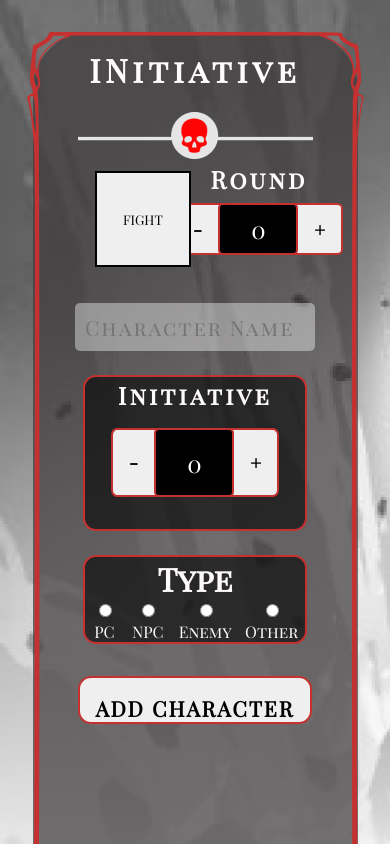
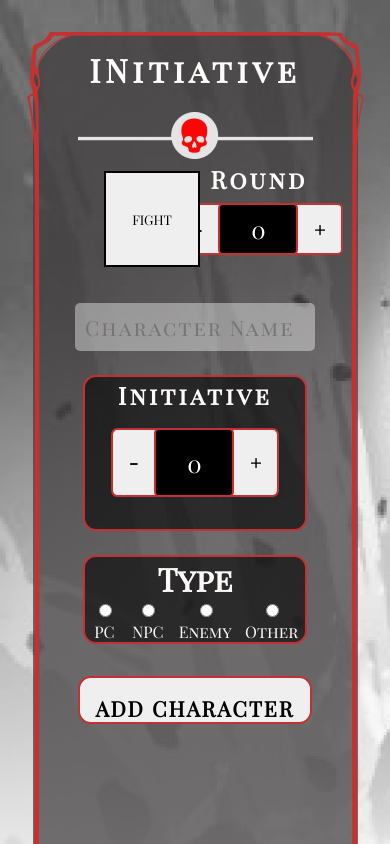
Before and after one commit to jdminnickjr/INitiative, a React (Create React App) app: page / in a window 390 px wide. Shown: the top 844 px of the page. Built offline with nearby package versions, Linux system fonts and the light colour scheme.

Commit message:
Fight button mobile fix

```diff
--- a/src/App.css
+++ b/src/App.css
@@ -58,7 +58,7 @@ svg {
     margin: auto;
     margin-top: 2rem;
     margin-bottom: 2rem;
-    padding: 0rem 3rem;
+    /* padding: 0rem 3rem; */
   }
 
   .app-board h1 {
@@ -66,9 +66,13 @@ svg {
     margin-top: 1rem;
   }
 
+  .fight-button {
+    margin-left: 6.5rem;
+  }
+
   .fight {
     position: relative;
-    left: 12vw;
+    /* left: 3.5rem; */
     margin-bottom: 0.5rem;
     font-family: "Playfair Display SC", serif;
     display: block;
@@ -491,10 +495,6 @@ svg {
     font-size: 1.2rem;
   }
 
-  .fight {
-    left: 2rem;
-  }
-
   .character-cell h2 {
     margin: auto;
     display: inline-block;
--- a/src/App.js
+++ b/src/App.js
@@ -28,6 +28,7 @@ function App(props) {
   return (
     <div className="app-board">
       <h1>INitiative</h1>
+      <div className="fight-button">
         <input
           type="button"
           className="fight"
@@ -41,6 +42,7 @@ function App(props) {
             ]);
           }}
         />
+      </div>
 
       <div className="round-tracker">
         <h2>Round</h2>
```
Lines whose indentation alone changed are shown as unchanged.
